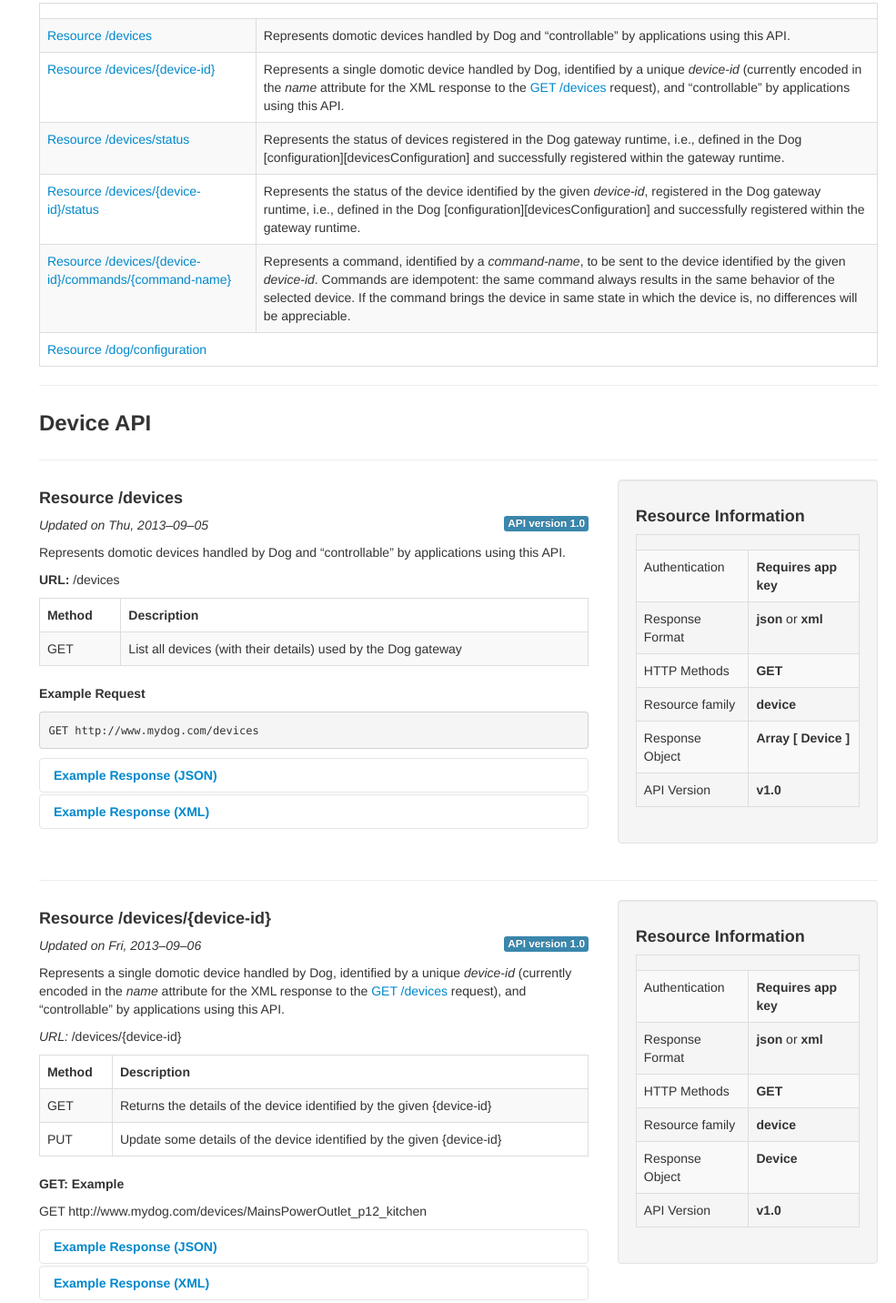
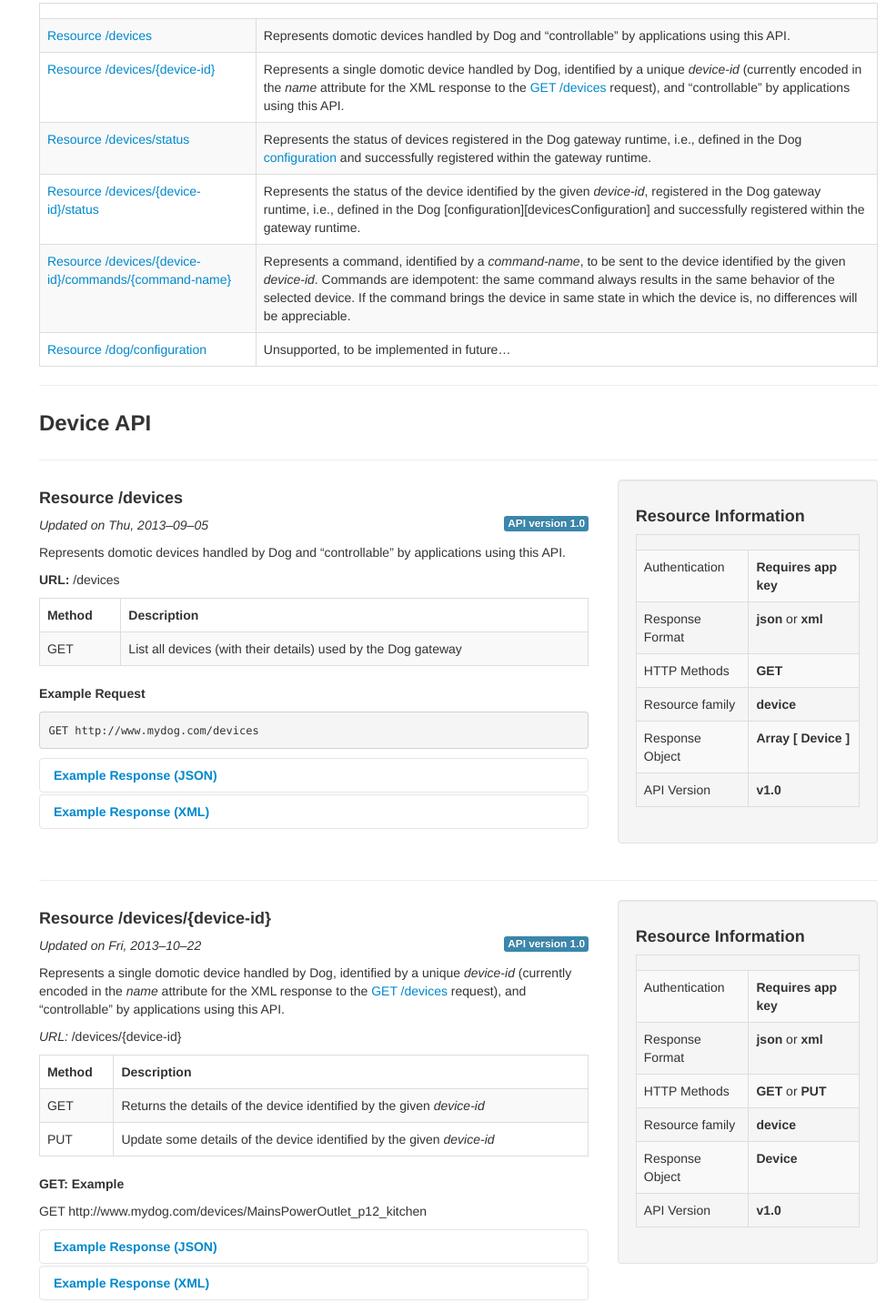
Before and after one commit to dog-gateway/rest-api-docs, a plain HTML site: page html/index.html in a window 1280 px wide. Shown: the part 567-1999 px from the top of the page at 91% size, without its empty margins (295-1280 px from the left). Drawn offline with Linux system fonts and the light colour scheme.

Commit message:
fix some other typos...

```diff
--- a/html/index.html
+++ b/html/index.html
@@ -124,7 +124,7 @@ Rules API
 </tr>
 <tr>
 	<td style="text-align:left;"><a href="#status">Resource /devices/status</a></td>
-	<td style="text-align:left;">Represents the status of devices registered in the Dog gateway runtime, i.e., defined in the Dog [configuration][devicesConfiguration] and successfully registered within the gateway runtime.</td>
+	<td style="text-align:left;">Represents the status of devices registered in the Dog gateway runtime, i.e., defined in the Dog <a href="#devices">configuration</a> and successfully registered within the gateway runtime.</td>
 </tr>
 <tr>
 	<td style="text-align:left;"><a href="#status-single">Resource /devices/{device-id}/status</a></td>
@@ -135,7 +135,8 @@ Rules API
 	<td style="text-align:left;">Represents a command, identified by a <em>command-name</em>, to be sent to the device identified by the given <em>device-id</em>. Commands are idempotent: the same command always results in the same behavior of the selected device. If the command brings the device in same state in which the device is, no differences will be appreciable.</td>
 </tr>
 <tr>
-	<td style="text-align:left;" colspan="2"><a href="#dogConfiguration">Resource /dog/configuration</a></td>
+	<td style="text-align:left;"><a href="#dogConfiguration">Resource /dog/configuration</a></td>
+	<td style="text-align:left;">Unsupported, to be implemented in future&#8230;</td>
 </tr>
 </tbody>
 </table>
@@ -351,7 +352,7 @@ Rules API
 
 <h4 id="resourcedevicesdevice-idaidsingledevicea">Resource /devices/{device-id} <a id="singleDevice"></a></h4>
 
-<p><em>Updated on Fri, 2013&#8211;09&#8211;06</em> <span class="label label-info pull-right">API version 1.0</span></p>
+<p><em>Updated on Fri, 2013&#8211;10&#8211;22</em> <span class="label label-info pull-right">API version 1.0</span></p>
 
 <p>Represents a single domotic device handled by Dog, identified by a unique <em>device-id</em> (currently encoded in the <em>name</em> attribute for the XML response to the <a href="#devices">GET /devices</a> request),
 and &#8220;controllable&#8221; by applications using this API. </p>
@@ -374,11 +375,11 @@ and &#8220;controllable&#8221; by applications using this API. </p>
 <tbody>
 <tr>
 	<td style="text-align:left;">GET</td>
-	<td style="text-align:left;">Returns the details of the device identified by the given {device-id}</td>
+	<td style="text-align:left;">Returns the details of the device identified by the given <em>device-id</em></td>
 </tr>
 <tr>
 	<td style="text-align:left;">PUT</td>
-	<td style="text-align:left;">Update some details of the device identified by the given {device-id}</td>
+	<td style="text-align:left;">Update some details of the device identified by the given <em>device-id</em></td>
 </tr>
 </tbody>
 </table>
@@ -554,7 +555,7 @@ and &#8220;controllable&#8221; by applications using this API. </p>
 </tr>
 <tr>
 	<td style="text-align:left;">HTTP Methods</td>
-	<td style="text-align:left;"><strong>GET</strong></td>
+	<td style="text-align:left;"><strong>GET</strong> or <strong>PUT</strong></td>
 </tr>
 <tr>
 	<td style="text-align:left;">Resource family</td>
```
Also changed, not shown: 1 other file.
